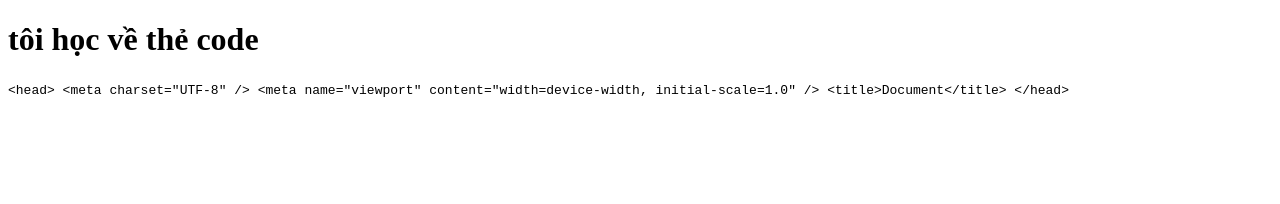
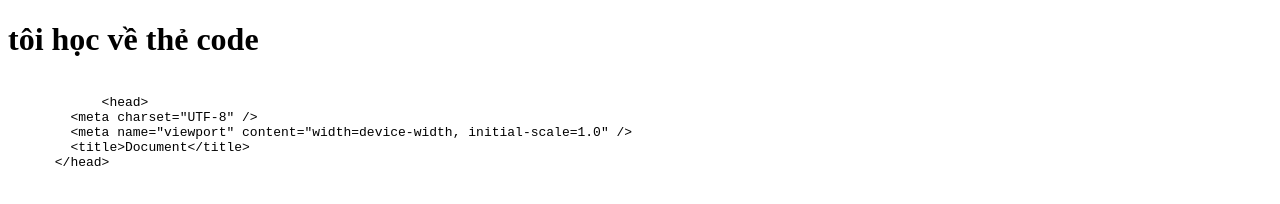
Before and after one commit to phamcaotri29102007/TongHopVeHTML, a plain HTML site: page 4.multi-page-Website/code.html in a window 1280 px wide. Drawn offline with Linux system fonts and the light colour scheme.

Commit message:
4. sua lai

```diff
--- a/4.multi-page-Website/code.html
+++ b/4.multi-page-Website/code.html
@@ -7,11 +7,14 @@
   </head>
   <body>
     <h1>tôi học về thẻ code</h1>
-    <code>
-      &lt;head&gt; &lt;meta charset=&quot;UTF-8&quot; /&gt; &lt;meta
-      name=&quot;viewport&quot; content=&quot;width=device-width,
-      initial-scale=1.0&quot; /&gt; &lt;title&gt;Document&lt;/title&gt;
+    <pre>
+        <code>
+            &lt;head&gt;
+        &lt;meta charset=&quot;UTF-8&quot; /&gt;
+        &lt;meta name=&quot;viewport&quot; content=&quot;width=device-width, initial-scale=1.0&quot; /&gt;
+        &lt;title&gt;Document&lt;/title&gt;
       &lt;/head&gt;
-    </code>
+        </code>
+</pre>
   </body>
 </html>
```
